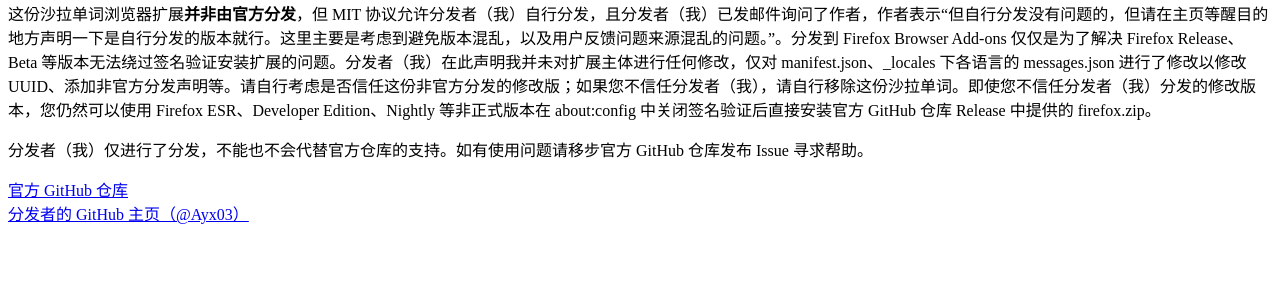
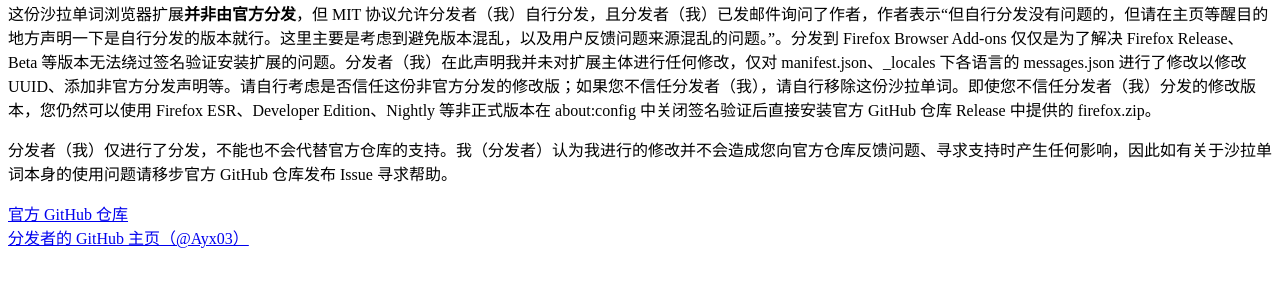
Before and after one commit to Ayx03/UNOFFICIAL_saladict, a plain HTML site: page index.html in a window 1280 px wide. Shown: the part 74-360 px from the top of the page. Drawn offline with Linux system fonts and the light colour scheme.

Commit message:
Update index.html

```diff
--- a/index.html
+++ b/index.html
@@ -5,7 +5,7 @@
   <body>
     <h1>你正准备安装或已安装非官方分发的沙拉单词浏览器扩展</h1>
     <p>这份沙拉单词浏览器扩展<strong>并非由官方分发</strong>，但 MIT 协议允许分发者（我）自行分发，且分发者（我）已发邮件询问了作者，作者表示“但自行分发没有问题的，但请在主页等醒目的地方声明一下是自行分发的版本就行。这里主要是考虑到避免版本混乱，以及用户反馈问题来源混乱的问题。”。分发到 Firefox Browser Add-ons 仅仅是为了解决 Firefox Release、Beta 等版本无法绕过签名验证安装扩展的问题。分发者（我）在此声明我并未对扩展主体进行任何修改，仅对 manifest.json、_locales 下各语言的 messages.json 进行了修改以修改 UUID、添加非官方分发声明等。请自行考虑是否信任这份非官方分发的修改版；如果您不信任分发者（我），请自行移除这份沙拉单词。即使您不信任分发者（我）分发的修改版本，您仍然可以使用 Firefox ESR、Developer Edition、Nightly 等非正式版本在 about:config 中关闭签名验证后直接安装官方 GitHub 仓库 Release 中提供的 firefox.zip。</p>
-    <p>分发者（我）仅进行了分发，不能也不会代替官方仓库的支持。如有使用问题请移步官方 GitHub 仓库发布 Issue 寻求帮助。</p>
+    <p>分发者（我）仅进行了分发，不能也不会代替官方仓库的支持。我（分发者）认为我进行的修改并不会造成您向官方仓库反馈问题、寻求支持时产生任何影响，因此如有关于沙拉单词本身的使用问题请移步官方 GitHub 仓库发布 Issue 寻求帮助。</p>
     <a href="https://github.com/crimx/ext-saladict">官方 GitHub 仓库</a></br>
     <a href="https://github.com/Ayx03">分发者的 GitHub 主页（@Ayx03）</a>
   </body>
```
